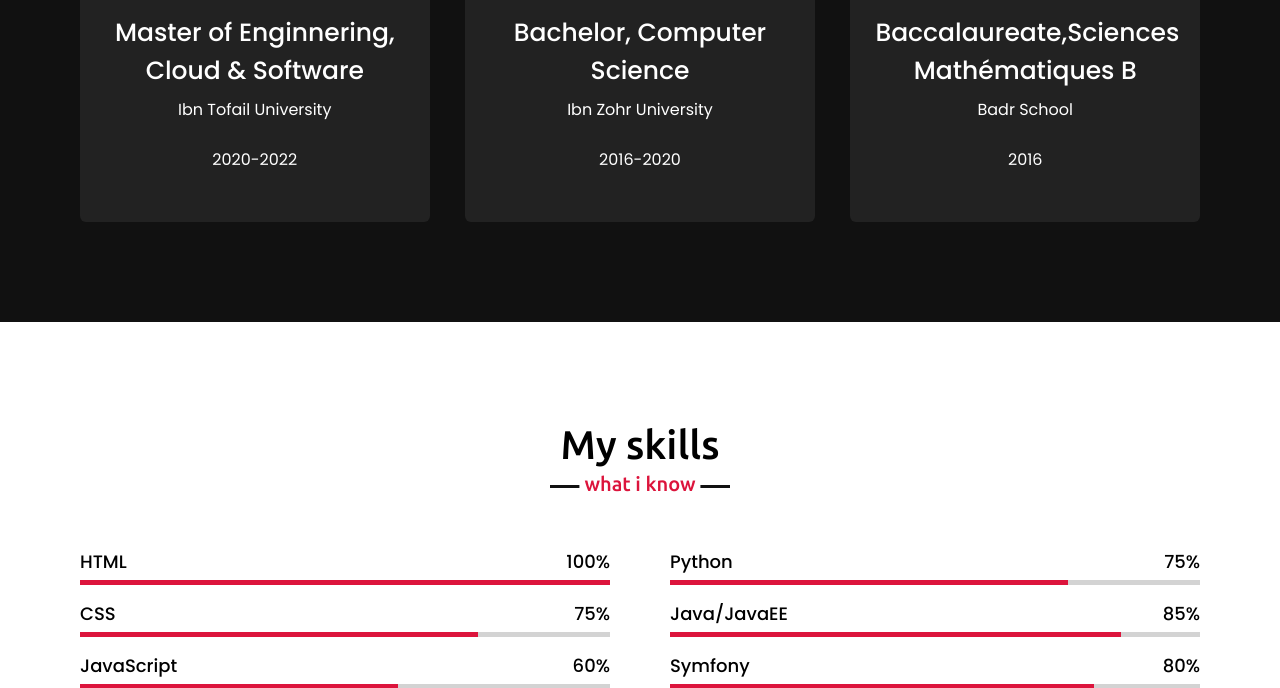
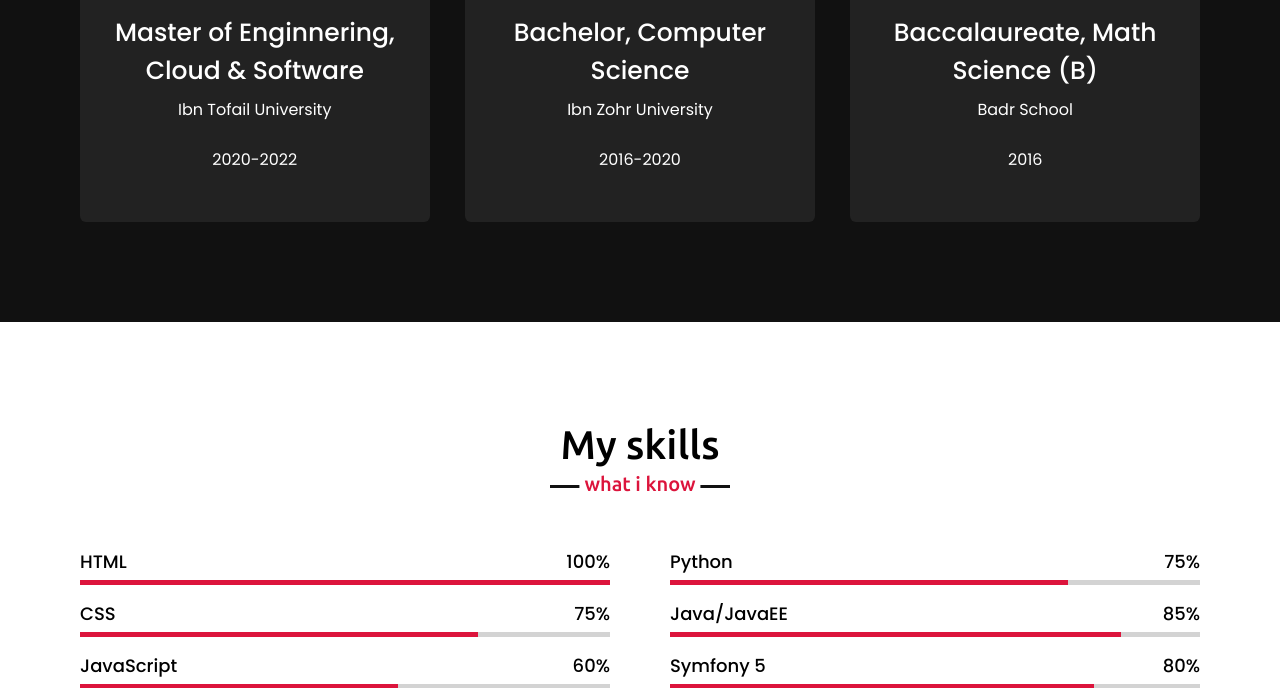
Before and after one commit to Abdellahbirouk/Abdellahbirouk.github.io, a plain HTML site: page index.html in a window 1280 px wide. Shown: the part 2012-2700 px from the top of the page. Drawn offline with nearby package versions, Linux system fonts and the light colour scheme.

Commit message:
Update index.html

```diff
--- a/index.html
+++ b/index.html
@@ -93,7 +93,7 @@
                     <div class="box">
                         <!-- <i class="fas fa-paint-brush"></i> -->
                         <img src="images/badr.jpg" alt="">
-                        <div class="text">Baccalaureate,Sciences Mathématiques B</div>
+                        <div class="text">Baccalaureate, Math Science (B)</div>
                         <p>Badr School</p><br>
                         <p>2016</p>
                     </div>
@@ -167,7 +167,7 @@
                     </div>
                      <div class="bars">
                         <div class="info">
-                            <span>Symfony</span>
+                            <span>Symfony 5</span>
                             <span>80%</span>
                         </div>
                         <div class="line symfony"></div>
@@ -363,7 +363,7 @@
                             </div>
                         </div>
                         <div class="row" hidden="true">
-                            <a href="</a>"><i class="fab fa-github-square"></i></a>
+                            <a href="https://github.com/Abdellahbirouk"><i class="fab fa-github-square"></i></a>
                             <div class="info">
                                 <a href="https://github.com/Abdellahbirouk"><div class="head" style="color: black;">Github</div></a>
                                 <a href="https://github.com/Abdellahbirouk"><div class="sub-title">Visit My Github profile</div></a>
```
